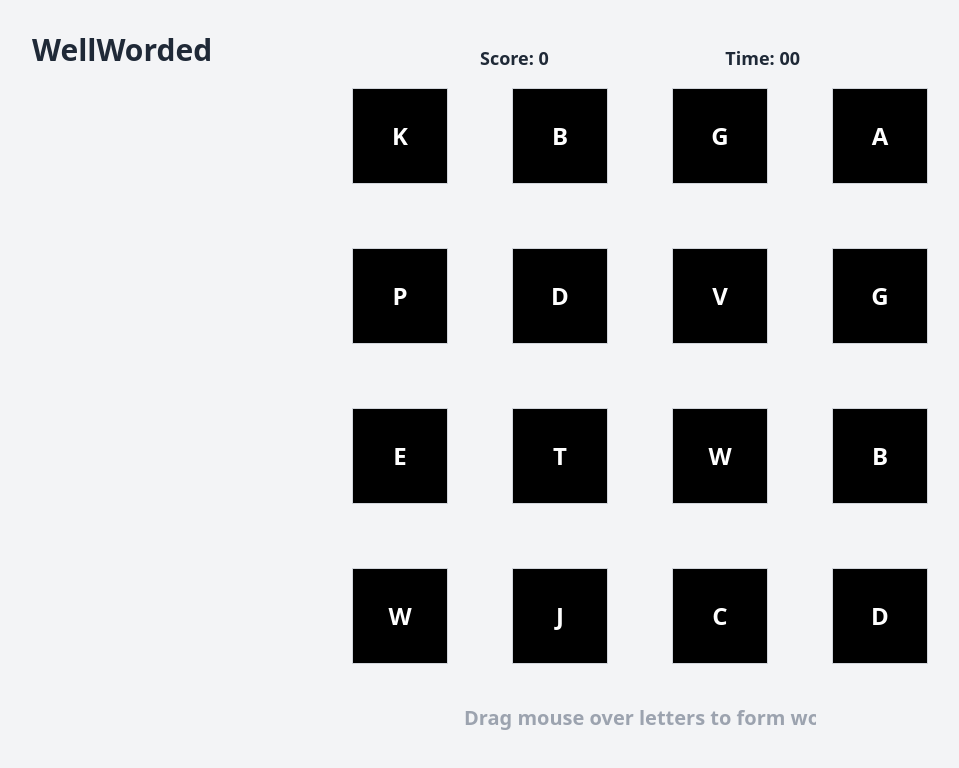
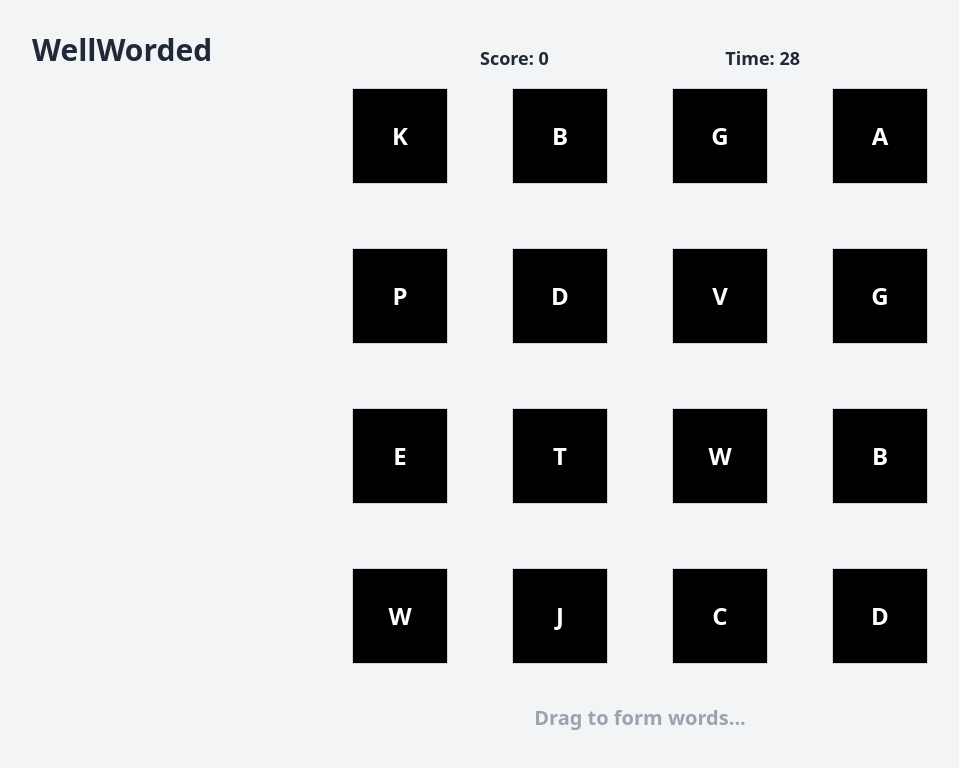
Before and after one commit to Stendahlan/javascript_word_game, a React (Vite) app: page / in a window 1280 px wide. Both pictures are taken after a click on the button "Play". Shown: the top 768 px of the page, without its empty margins (0-959 px from the left). Built offline with nearby package versions, Linux system fonts and the light colour scheme.

Commit message:
Add time feature and game over view

```diff
--- a/src/app.jsx
+++ b/src/app.jsx
@@ -3,7 +3,7 @@ import GameGrid from "./components/GameGrid";
 import { useState } from "react";
 
 function App() {
-    const { letters, gameStarted, handleStart } = useGameState();
+    const { letters, gameStarted, gameEnded, formattedTime, handleStart, backToMain } = useGameState();
     const [currentWord, setCurrentWord] = useState('');
 
     return (
@@ -15,20 +15,37 @@ function App() {
 
             {/* Centered container */}
             <div className="min-h-screen flex flex-col items-center justify-center">
+                {/* Game Over Screen */}
+                {gameEnded && (
+                    <>
+                        <div className="text-4xl font-bold text-gray-800 mb-8 text-center">
+                            Game Over
+                        </div>
+                        <button
+                            onClick={backToMain}
+                            className="px-16 py-6 bg-black text-white font-semibold hover:bg-blue-700 transition-colors"
+                        >
+                            Play Again
+                        </button>
+                    </>
+                )}
+
+                {/* Game Screen - only show when game is active or not started */}
+                {!gameEnded && (
+                    <>
                         {/* Score and Time above the grid */}
                         <div className="flex justify-between w-full max-w-xs mb-4">
                             <div className="text-lg font-semibold text-gray-800">
                                 Score: 0
                             </div>
                             <div className="text-lg font-semibold text-gray-800">
-                        Time: 00
+                                Time: {formattedTime}
                             </div>
                         </div>
 
                         {/* 4X4 Grid component */}
                         <GameGrid
                             letters={letters}
-                    gameStarted={gameStarted}
                             onWordChange={setCurrentWord}
                         />
 
@@ -40,12 +57,12 @@ function App() {
                                     value={currentWord}
                                     readOnly
                                     className="px-4 py-2 text-xl font-semibold text-center border-0 rounded bg-transparent w-96 focus:outline-none"
-                            placeholder="Drag mouse over letters to form words..."
+                                    placeholder="Drag to form words..."
                                 />
                             </div>
                         )}
 
-                {/* Start button - only show when game hasn't started */}
+                        {/* Start button - show when game hasn't started */}
                         {!gameStarted && (
                             <div className="flex justify-center">
                                 <button
@@ -56,6 +73,8 @@ function App() {
                                 </button>
                             </div>
                         )}
+                    </>
+                )}
             </div>
         </div>
     )
--- a/src/useGameState.js
+++ b/src/useGameState.js
@@ -1,19 +1,61 @@
-import { useState } from 'react';
+import { useState, useEffect, useRef } from 'react';
 import { generateLettersGrid } from './logic';
 
 export const useGameState = () => {
     const [letters, setLetters] = useState(Array(16).fill(''));
     const [gameStarted, setGameStarted] = useState(false);
+    const [timeLeft, setTimeLeft] = useState(30);
+    const [gameEnded, setGameEnded] = useState(false);
+    const timerRef = useRef(null);
 
     const handleStart = () => {
         const newLetters = generateLettersGrid();
         setLetters(newLetters);
         setGameStarted(true);
+        setGameEnded(false);
+        setTimeLeft(30);
+
+        // Start the countdown timer
+        timerRef.current = setInterval(() => {
+            setTimeLeft(prev => {
+                if (prev <= 1) {
+                    // Game ends when timer reaches 0
+                    setGameEnded(true);
+                    setGameStarted(false);
+                    clearInterval(timerRef.current);
+                    return 0;
+                }
+                return prev - 1;
+            });
+        }, 1000);
+    };
+
+    useEffect(() => {
+        return () => {
+            if (timerRef.current) {
+                clearInterval(timerRef.current);
+            }
+        };
+    }, []);
+
+    const formatTime = (seconds) => {
+        const mins = Math.floor(seconds / 60);
+        const secs = seconds % 60;
+        return `${secs.toString().padStart(2, '0')}`;
+    };
+
+    const backToMain = () => {
+        setGameEnded(false);
+        setGameStarted(false);
     };
 
     return {
         letters,
         gameStarted,
-        handleStart
+        gameEnded,
+        timeLeft,
+        formattedTime: formatTime(timeLeft),
+        handleStart,
+        backToMain
     };
 };
```
Lines whose indentation alone changed are shown as unchanged.
